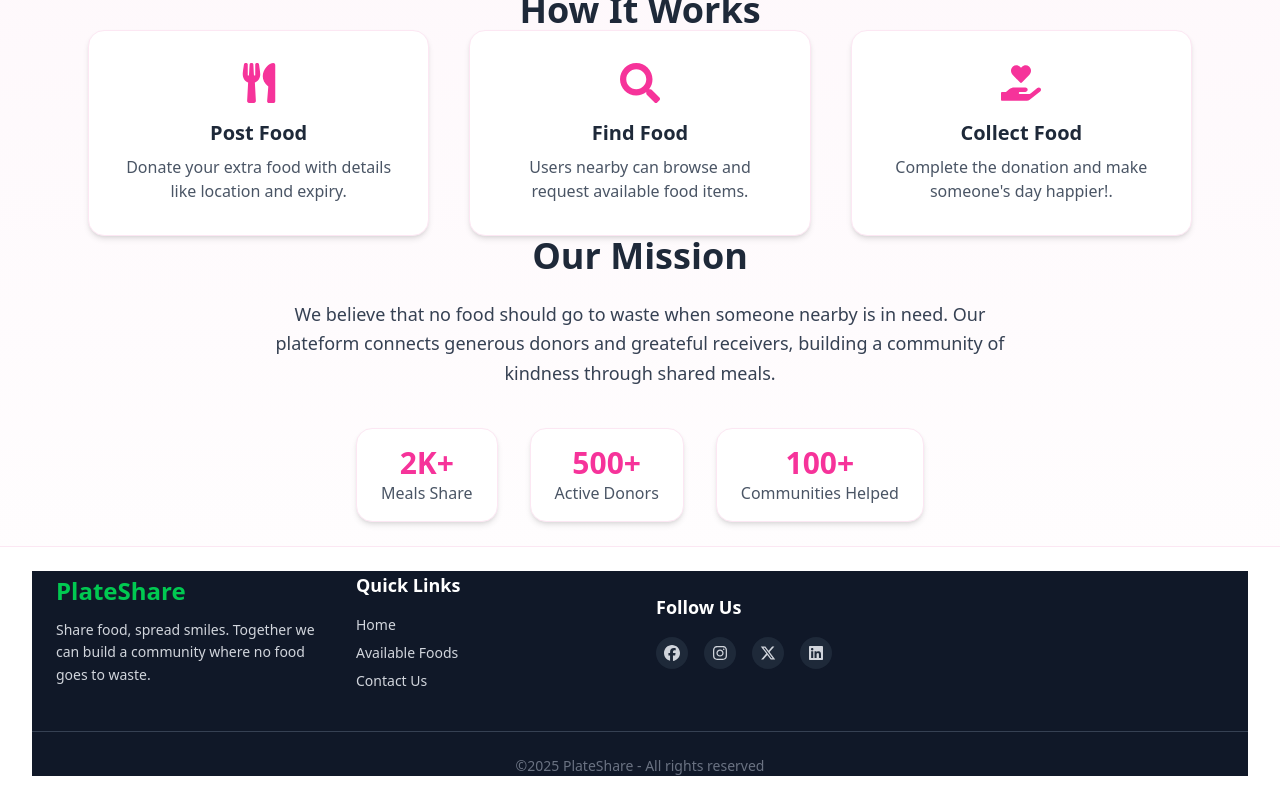
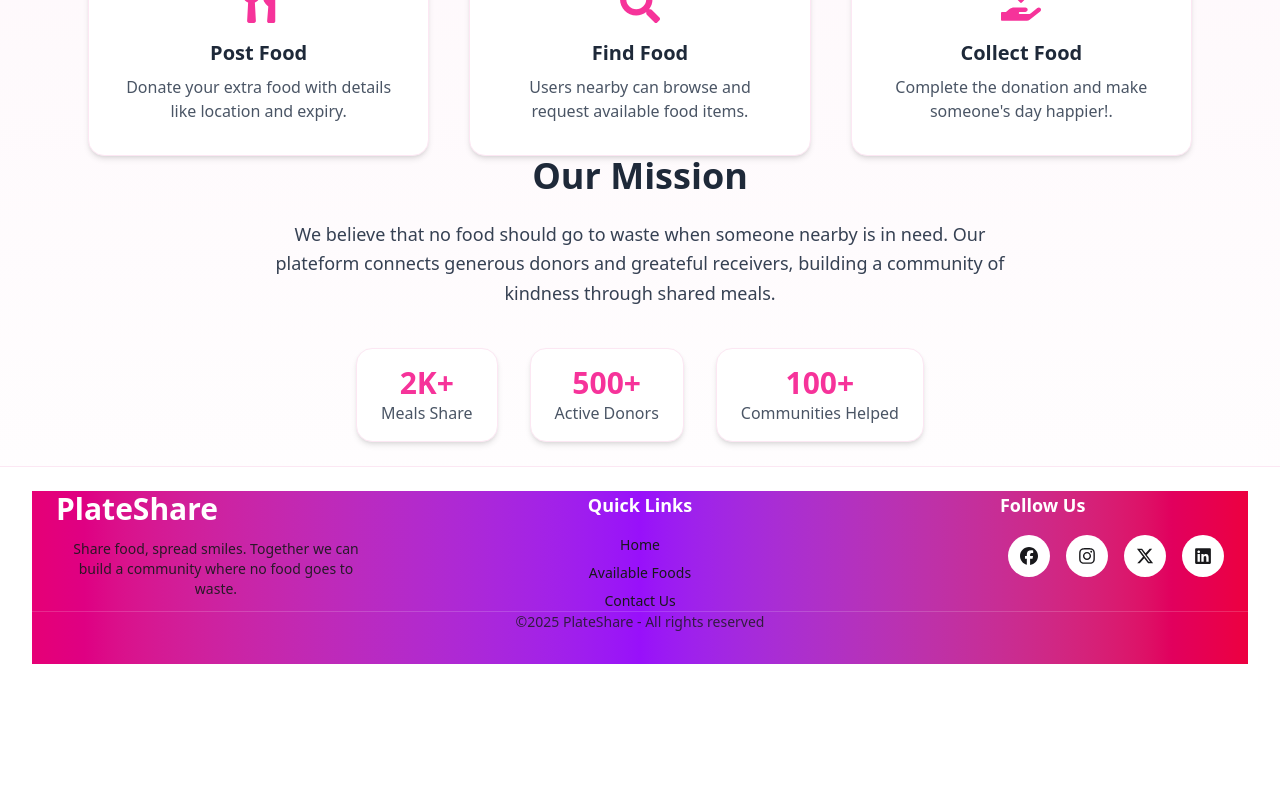
Before and after one commit to Abdur-Razzaqe/plate-share-client, a React (Vite) app: page / in a window 1280 px wide. Shown: the part 819-1619 px from the top of the page. After the commit the page ends 1507 px from the top, so only its background shows below. Built offline with nearby package versions, Linux system fonts and the light colour scheme; no server answers.

Commit message:
footer section completed

```diff
--- a/src/components/Banner.jsx
+++ b/src/components/Banner.jsx
@@ -82,7 +82,7 @@ const Banner = () => {
 
   return (
     <div
-      className="relative h-[50vh] w-full md:h-[70vh] overflow-hidden rounded-lg shadow-lg"
+      className="relative h-[40vh] w-full md:h-[60vh] overflow-hidden rounded-lg shadow-lg"
       onMouseEnter={() => setAutoSlide(false)}
       onMouseLeave={() => setAutoSlide(true)}
     >
@@ -112,7 +112,7 @@ const Banner = () => {
               initial={{ y: 20, opacity: 0 }}
               animate={{ y: 0, opacity: 1 }}
               transition={{ duration: 0.6 }}
-              className="text-3xl md:text-3xl font-bold mb-4"
+              className="text-2xl md:text-3xl lg:text-4xl font-bold mb-4"
             >
               {slides[index].title}
             </motion.h1>
@@ -130,7 +130,7 @@ const Banner = () => {
             <div className="">
               <form
                 onSubmit={handleSearch}
-                className="flex flex-col sm:flex-row justify-center items-center text-center w-full px-4 md:px-0"
+                className="flex justify-center items-center text-center w-full px-4 md:px-0"
               >
                 <input
                   type="text"
--- a/src/components/Footer.jsx
+++ b/src/components/Footer.jsx
@@ -9,13 +9,13 @@ import {
 const Footer = () => {
   const year = new Date().getFullYear();
   return (
-    <footer className="bg-gray-900 text-gray-300">
-      <div className="max-w-7xl mx-auto px-6 grid grid-cols-1 md:grid-cols-4 gap-8 justify-between items-center">
-        <div>
-          <h2 className="text-2xl font-bold text-green-500 mb-3">
+    <footer className="bg-gradient-to-r from-pink-600 via-purple-600 to-rose-600 text-gray-100pt-14 pb-8">
+      <div className="max-w-7xl mx-auto px-6 grid grid-cols-1 md:grid-cols-3 gap-10 text-center md:left ">
+        <div className="flex flex-col items-center md:items-start">
+          <h2 className="text-3xl font-bold text-white mb-3">
             <span>PlateShare</span>
           </h2>
-          <p className="text-sm leading-relaxed">
+          <p className="text-sm opacity-90 max-w-xs">
             Share food, spread smiles. Together we can build a community where
             no food goes to waste.
           </p>
@@ -25,21 +25,21 @@ const Footer = () => {
           <h3 className="text-lg font-semibold text-white mb-4">Quick Links</h3>
           <ul className="space-y-2 text-sm">
             <li>
-              <a href="/" className="hover:text-green-500 transition">
+              <a href="/" className="hover:text-yellow-300 transition">
                 Home
               </a>
             </li>
             <li>
               <a
                 href="/available-foods"
-                className="hover:text-green-500 transition"
+                className="hover:text-yellow-300  transition"
               >
                 Available Foods
               </a>
             </li>
 
             <li>
-              <a href="/contact" className="hover:text-green-500 transition">
+              <a href="/contact" className="hover:text-yellow-300  transition">
                 Contact Us
               </a>
             </li>
@@ -48,31 +48,31 @@ const Footer = () => {
 
         <div>
           <h3 className="text-lg font-semibold text-white mb-4">Follow Us</h3>
-          <div className="flex gap-4">
+          <div className="flex justify-center md:justify-end items-center gap-4">
             <a
               href="#"
-              className="p-2 bg-gray-800 rounded-full hover:bg-green-600 transition"
+              className="p-3 bg-white bg-opacity-20 rounded-full hover:bg-opacity-40 transition text-lg"
             >
               {" "}
               <FaFacebook />{" "}
             </a>
             <a
               href="#"
-              className="p-2 bg-gray-800 rounded-full hover:bg-green-600 transition"
+              className="p-3 bg-white bg-opacity-20 rounded-full hover:bg-opacity-40 transition text-lg"
             >
               {" "}
               <FaInstagram />{" "}
             </a>
             <a
               href="#"
-              className="p-2 bg-gray-800 rounded-full hover:bg-green-600 transition"
+              className="p-3 bg-white bg-opacity-20 rounded-full hover:bg-opacity-40 transition text-lg"
             >
               {" "}
               <FaXTwitter />{" "}
             </a>
             <a
               href="#"
-              className="p-2 bg-gray-800 rounded-full hover:bg-green-600 transition"
+              className="p-3 bg-white bg-opacity-20 rounded-full hover:bg-opacity-40 transition text-lg"
             >
               {" "}
               <FaLinkedin />{" "}
@@ -81,7 +81,7 @@ const Footer = () => {
         </div>
       </div>
 
-      <div className="mt-10 border-t border-gray-700 pt-6 text-center text-sm text-gray-500">
+      <div className=" border-t border-white/20  text-center text-sm opacity-80">
         ©{year} PlateShare - All rights reserved
       </div>
     </footer>
--- a/src/pages/MyFoodRequests/MyFoodRequests.jsx
+++ b/src/pages/MyFoodRequests/MyFoodRequests.jsx
@@ -108,7 +108,7 @@ const MyFoodRequests = ({ food, openModal, setOpenModal }) => {
 
   return (
     <div className="mt-12">
-      {!isOwner && (
+      {/* {!isOwner && (
         <div className="text-center mb-8">
           <button
             onClick={() => setOpenModal(true)}
@@ -117,7 +117,7 @@ const MyFoodRequests = ({ food, openModal, setOpenModal }) => {
             Request This Food
           </button>
         </div>
-      )}
+      )} */}
 
       {openModal && !isOwner && (
         <div className="fixed inset-0 bg-pink-50 flex justify-center items-center z-50">
@@ -199,7 +199,7 @@ const MyFoodRequests = ({ food, openModal, setOpenModal }) => {
                     <td className="px-4 py-3">{req.location}</td>
                     <td className="px-4 py-3">{req.reason}</td>
                     <td
-                      className={`px-4 py-3 text-center font-semibold ${
+                      className={`px-4 py-2 text-center font-semibold gap-1 ${
                         req.status === "pending"
                           ? "text-yellow-500"
                           : req.status === "accepted"
@@ -209,14 +209,15 @@ const MyFoodRequests = ({ food, openModal, setOpenModal }) => {
                     >
                       {req.status}
                     </td>
-                    <td className="px-4 py-3 text-center">
+                    <td className="px-4 py-2 text-center  gap-2">
                       {req.status === "pending" && (
                         <>
+                          <div className="space-y-2 ">
                             <button
                               onClick={() =>
                                 handleStatusChange(req._id, "accepted")
                               }
-                            className="bg-green-500 hover:bg-green-600 text-white px-3 py-1"
+                              className="bg-green-500 hover:bg-green-600 text-white px-2 py-1 w-full rounded-xl "
                             >
                               Accept
                             </button>
@@ -224,10 +225,11 @@ const MyFoodRequests = ({ food, openModal, setOpenModal }) => {
                               onClick={() =>
                                 handleStatusChange(req._id, "rejected")
                               }
-                            className="bg-red-500 hover:bg-red-600 text-white"
+                              className="bg-red-500 hover:bg-red-600 text-white px-2 py-1 w-full rounded-xl"
                             >
                               Reject
                             </button>
+                          </div>
                         </>
                       )}
                     </td>
```
Lines whose indentation alone changed are shown as unchanged.
